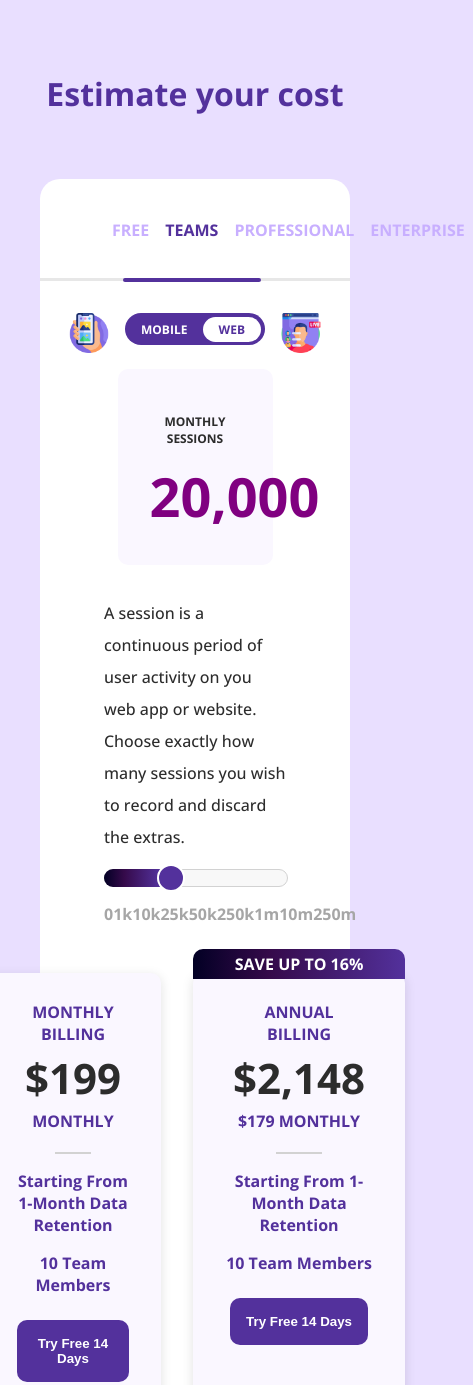
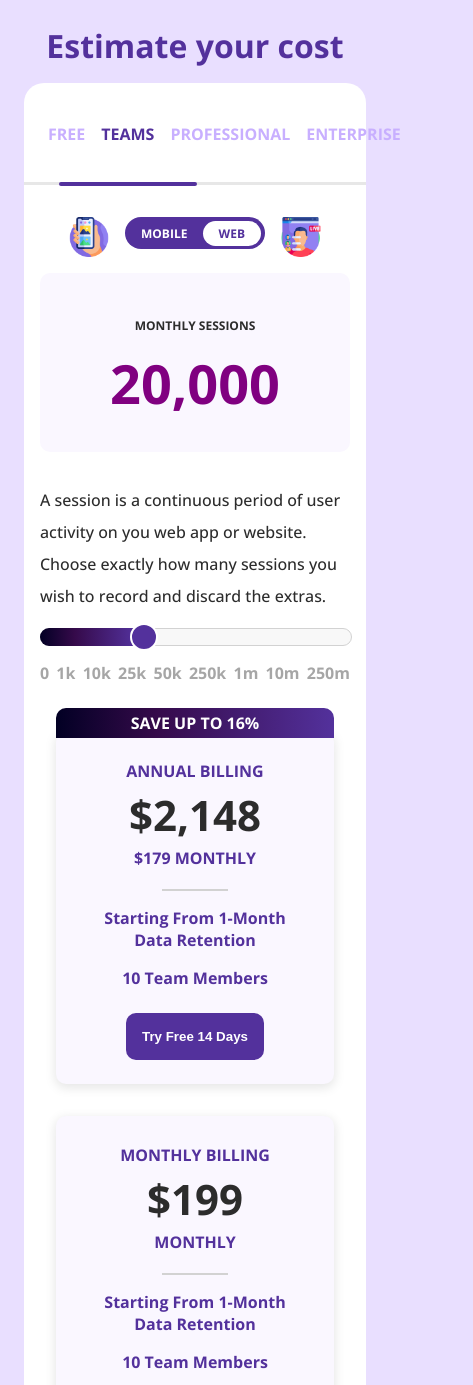
Before and after one commit to premrajj15/Cost-Estimator-Project, a plain HTML site: page index.html in a window 390 px wide. Shown: the top 1385 px of the page, 473 px wide, since content can reach past the window. Drawn offline with nearby package versions, Linux system fonts and the light colour scheme.

Commit message:
new response

```diff
--- a/app.css
+++ b/app.css
@@ -121,6 +121,7 @@ h1{
     text-transform: uppercase;
     margin: 16px 0;
     border-radius: 10px;
+    box-sizing: border-box;
 
 }
 .sessions-card p{
@@ -274,3 +275,32 @@ position: relative;
      border-top-right-radius: 10px;
      border-top-left-radius: 10px;
 }
+
+@media only screen and (max-width:750px){
+    .card{
+        width: 100%;
+    }
+    .card-wrapper{
+        flex-wrap: wrap-reverse;
+    }
+    .sessions-card{
+        width: 100%;
+    }
+
+}
+@media only screen and (max-width:700px){
+    .container{
+        padding: 0 16px;
+    }
+    h1{
+        margin: 0 0 16px 0;
+    }
+    body{
+        padding:16px;
+    }
+    .sessions-card{
+        width: 100%;
+    }
+
+
+}
```
